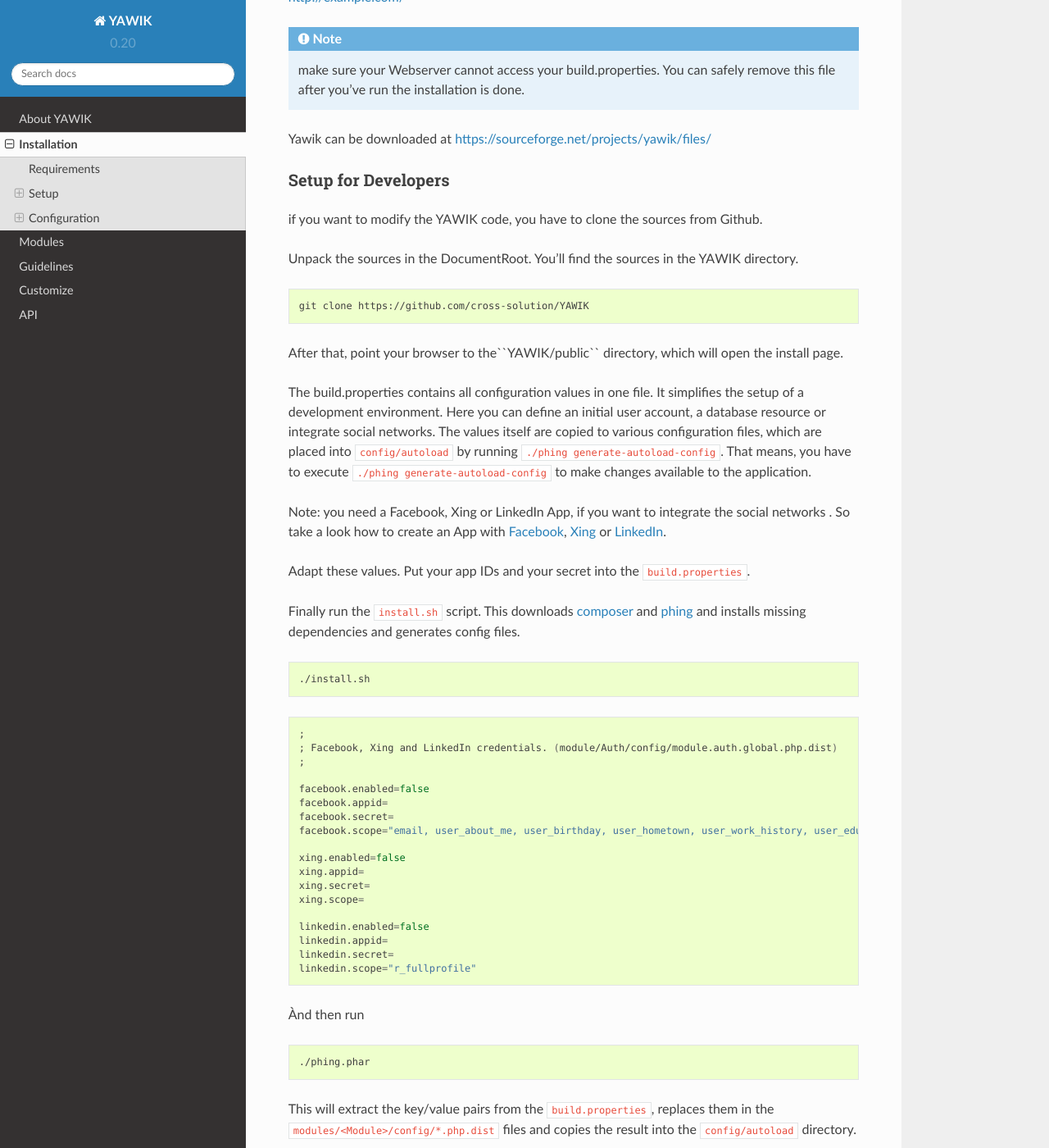
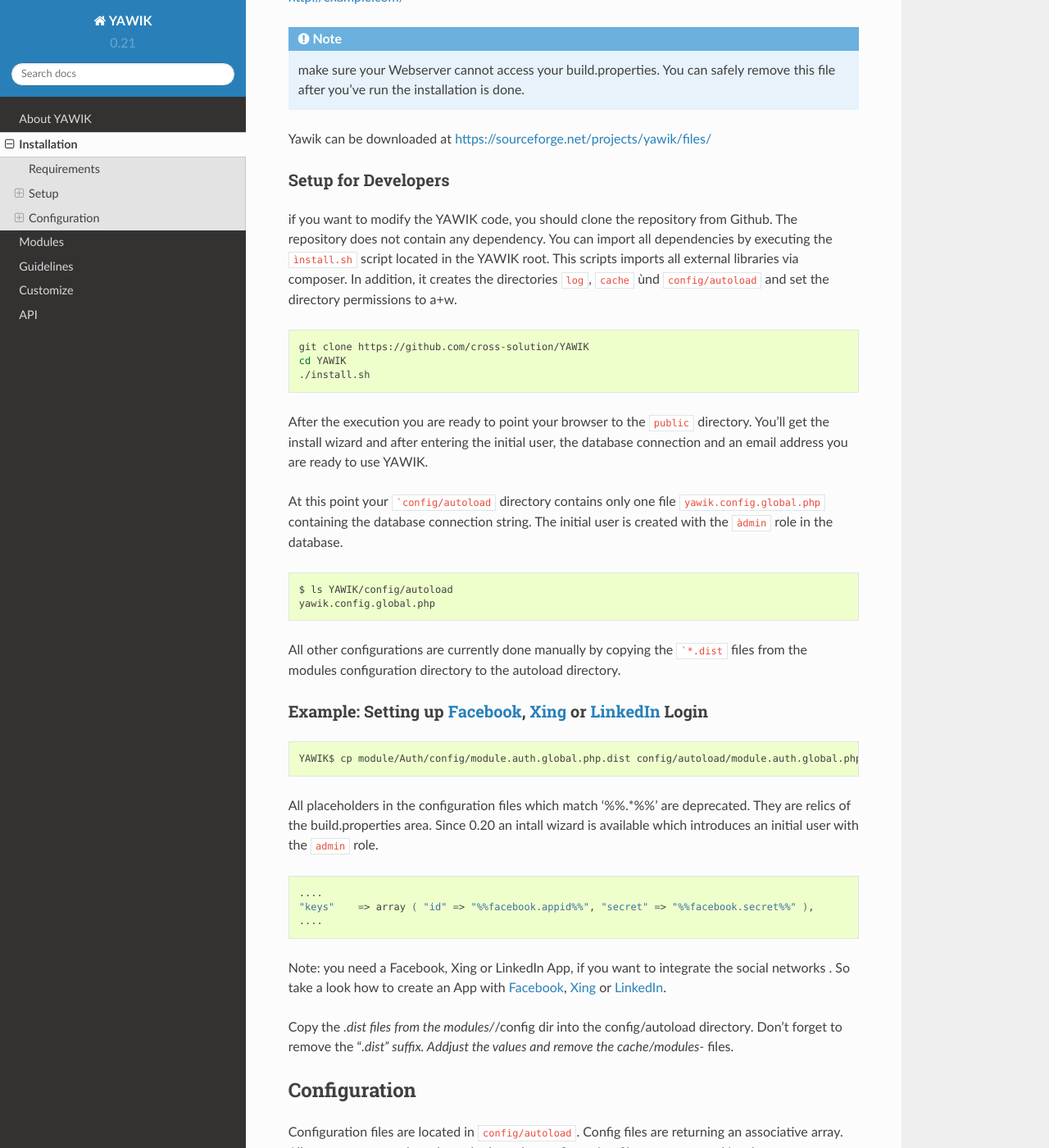
Before and after one commit to cross-solution/YawikDocs, a Sphinx documentation site: the page built from source/installation.rst, in a window 1280 px wide and 1400 px high, scrolled down 2310 px. Shown: the whole window at 82% size. Built offline with Sphinx 7.4.7 and the Read the Docs theme 2.0.0, drawn with Linux system fonts in a browser that asks for light colours; comment, search, counter and statistics services are not loaded; some of the changed text lies outside the part shown.

Commit message:
adjust install docs

````diff
--- a/source/conf.py
+++ b/source/conf.py
@@ -63,9 +63,9 @@
 # built documents.
 #
 # The short X.Y version.
-version = '0.20'
+version = '0.21'
 # The full version, including alpha/beta/rc tags.
-release = '0.20'
+release = '0.21'
 
 # The language for content autogenerated by Sphinx. Refer to documentation
 # for a list of supported languages.
--- a/source/installation.rst
+++ b/source/installation.rst
@@ -125,22 +125,54 @@
 Setup for Developers
 ^^^^^^^^^^^^^^^^^^^^
 
-if you want to modify the YAWIK code, you have to clone the sources from Github.
-
-Unpack the sources in the DocumentRoot. You'll find the sources in the YAWIK directory.
+if you want to modify the YAWIK code, you should clone the repository from Github.
+The repository does not contain any dependency. You can import all dependencies by
+executing the ``ìnstall.sh`` script located in the YAWIK root. This scripts imports
+all external libraries via composer. In addition, it creates the directories ``log``,
+``cache`` ùnd  ``config/autoload`` and set the directory permissions to a+w.
 
 .. code-block:: sh
 
   git clone https://github.com/cross-solution/YAWIK
+  cd YAWIK
+  ./install.sh
 
-After that, point your browser to the``YAWIK/public`` directory, which will open the install page.
 
-The build.properties contains all configuration values in one file. It simplifies the
-setup of a development environment. Here you can define an initial user account, a
-database resource or integrate social networks. The values itself are copied to various
-configuration files, which are placed into ``config/autoload`` by running
-``./phing generate-autoload-config``. That means, you have to execute ``./phing generate-autoload-config``
-to make changes available to the application.
+After the execution you are ready to point your browser to the ``public`` directory.
+You'll get the install wizard and after entering the initial user, the database
+connection and an email address you are ready to use YAWIK.
+
+At this point your ```config/autoload`` directory contains only one file
+``yawik.config.global.php`` containing the database connection string. The initial user
+is created with the ``àdmin`` role in the database.
+
+.. code-block:: sh
+
+    $ ls YAWIK/config/autoload
+    yawik.config.global.php
+
+All other configurations are currently done manually by copying the ```*.dist`` files
+from the modules configuration directory to the autoload directory.
+
+Example: Setting up Facebook_, Xing_ or LinkedIn_ Login
+^^^^^^^^^^^^^^^^^^^^^^^^^^^^^^^^^^^^^^^^^^^^^^^^^^^^^^^
+
+.. code-block:: sh
+
+    YAWIK$ cp module/Auth/config/module.auth.global.php.dist config/autoload/module.auth.global.php
+
+
+All placeholders in the configuration files which match '%%.*%%' are deprecated. They are relics of
+the build.properties area. Since 0.20 an intall wizard is available which introduces an initial
+user with the ``admin`` role.
+
+
+
+.. code-block:: sh
+
+    ....
+    "keys"    => array ( "id" => "%%facebook.appid%%", "secret" => "%%facebook.secret%%" ),
+    ....
 
 Note: you need a Facebook, Xing or LinkedIn App, if you want to integrate the social
 networks . So take a look how to create an App with Facebook_, Xing_ or LinkedIn_.
@@ -149,78 +181,8 @@
 .. _Xing: https://dev.xing.com/overview
 .. _LinkedIn: https://developer.linkedin.com/
 
-Adapt these values. Put your app IDs and your secret into the ``build.properties``.
-
-Finally run the ``install.sh`` script. This downloads composer_ and phing_ and
-installs missing dependencies and generates config files.
-
-.. code-block:: sh
-
-  ./install.sh
-
-.. code-block:: sh
-
-  ;
-  ; Facebook, Xing and LinkedIn credentials. (module/Auth/config/module.auth.global.php.dist)
-  ;
-
-  facebook.enabled=false
-  facebook.appid=
-  facebook.secret=
-  facebook.scope="email, user_about_me, user_birthday, user_hometown, user_work_history, user_education_history"
-
-  xing.enabled=false
-  xing.appid=
-  xing.secret=
-  xing.scope=
-
-  linkedin.enabled=false
-  linkedin.appid=
-  linkedin.secret=
-  linkedin.scope="r_fullprofile"
-
-Ànd then run
-
-.. code-block:: sh
-
-  ./phing.phar
-
-This will extract the key/value pairs from the ``build.properties``, replaces them in the
-``modules/<Module>/config/*.php.dist`` files and copies the result into the ``config/autoload`` directory.
-
-all build options can be listed by:
-
-.. code-block:: sh
-
-    cbleek@xenon:~/Projects/YAWIK$ ./phing.phar -l
-    Buildfile: /home/cbleek/Projects/YAWIK/build.xml
-    Default target:
-    -------------------------------------------------------------------------------
-     install        reads build.properties and generates config files
-
-    Main targets:
-    -------------------------------------------------------------------------------
-     build          build tgz and zip packages
-     clean          removes build, log, cache, tmp, components and vendor dir
-     deploy-builds  publish TGZ and ZIP packages via rsync
-     deploy-docs    publish API docs via rsync
-     docs           build api docs
-     install        reads build.properties and generates config files
-     phpdoc         build api docs using phpdoc
-     phpunit        run phpunit tests
-     translate      compiles all languages *.po files
-
-    Subtargets:
-    -------------------------------------------------------------------------------
-     compile-po-file
-     filesets
-     generate-autoload-config
-     init
-     load-properties
-     load-properties-subtask
-     prepare
-     symlinks
-
+Copy the *.dist files from the modules/*/config dir into the config/autoload directory. Don't forget
+to remove the "*.dist" suffix. Addjust the values and remove the cache/modules-* files.
 
 
 .. _composer: https://getcomposer.org/
@@ -231,7 +193,7 @@
 
 Configuration files are located in ``config/autoload``. Config files are
 returning an associative array. All arrays are merged, so the order how
-the configuration files are processed might be relevant.
+the configuration files are processed is relevant.
 
 Files with names ending in ``*.global.php`` are process first. As a second
 files ending in ``*.{env}.php``. {env} can have at least the values ``production``,
````
